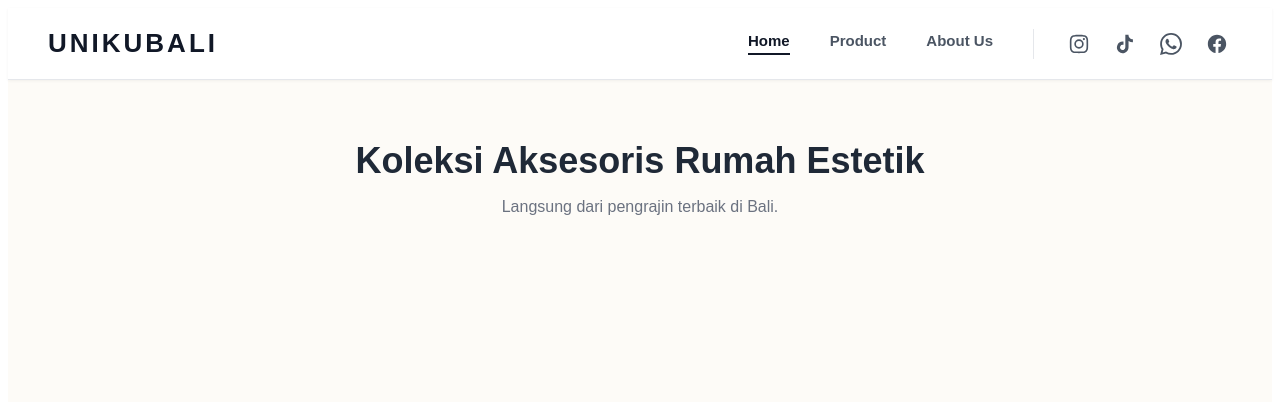
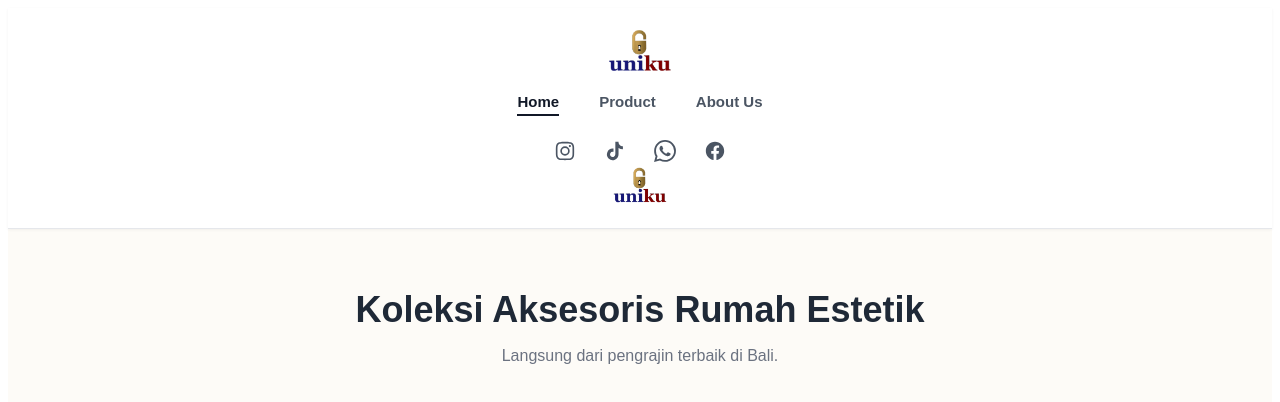
Before and after one commit to padankcool/unikubali, a Next.js app: page / in a window 1280 px wide. Shown: the top 402 px of the page. Built offline with nearby package versions, Linux system fonts and the light colour scheme.

Commit message:
edit navbar

```diff
--- a/components/Navbar.js
+++ b/components/Navbar.js
@@ -17,9 +17,9 @@ export default function Navbar() {
       zIndex: 50,
       boxShadow: '0 1px 3px rgba(0,0,0,0.05)'
     }}>
-      {/* CSS internal untuk mengatur responsif layar */}
+      {/* CSS untuk mengatur responsif */}
       <style>{`
-        .desktop-nav { display: flex; }
+        .desktop-nav { display: flex; flex-direction: column; align-items: center; gap: 16px; }
         .mobile-hamburger { display: none; }
         @media (max-width: 768px) {
           .desktop-nav { display: none !important; }
@@ -27,17 +27,21 @@ export default function Navbar() {
         }
       `}</style>
 
-      <div style={{ display: 'flex', justifyContent: 'space-between', alignItems: 'center' }}>
+      {/* --- TAMPILAN DESKTOP (Semua Rata Tengah) --- */}
+      <div className="desktop-nav">
 
-        {/* Logo Unikubali */}
-        <div style={{ fontSize: '26px', fontWeight: '900', letterSpacing: '3px', color: '#111827', cursor: 'pointer' }}>
-          UNIKUBALI
+        {/* Logo Gambar di Tengah */}
+        <div>
+          <a href="#home">
+            <img
+              src="/logo.png"
+              alt="Unikubali Logo"
+              style={{ height: '45px', objectFit: 'contain', cursor: 'pointer' }}
+            />
+          </a>
         </div>
 
-        {/* Menu & Sosmed (Hanya tampil di Laptop/PC) */}
-        <div className="desktop-nav" style={{ alignItems: 'center', gap: '40px' }}>
-
-          {/* Menu Tengah */}
+        {/* Menu Navigasi Tengah */}
         <div style={{ display: 'flex', gap: '40px', fontWeight: '600', fontSize: '15px' }}>
           {['Home', 'Product', 'About Us'].map((menu) => {
             const isActive = activeMenu === menu;
@@ -60,21 +64,43 @@ export default function Navbar() {
           })}
         </div>
 
-          {/* Sosmed Kanan */}
-          <div style={{ display: 'flex', gap: '16px', alignItems: 'center', borderLeft: '1px solid #e5e7eb', paddingLeft: '30px' }}>
+        {/* Sosmed di Tengah */}
+        <div style={{ display: 'flex', gap: '20px', alignItems: 'center', paddingTop: '4px' }}>
           <SocialIcons />
         </div>
       </div>
 
-        {/* Tombol Hamburger (Hanya tampil di HP) */}
+      {/* --- TAMPILAN MOBILE (Rata Tengah) --- */}
+      <div style={{ display: 'flex', justifyContent: 'space-between', alignItems: 'center' }}>
+
+        {/* Logo Mobile di Kiri/Tengah */}
+        <div className="mobile-hamburger-logo" style={{ display: 'none' }}>
+          {/* Akan di-handle oleh media query */}
+        </div>
+
+        <div className="mobile-logo" style={{ display: 'flex', width: '100%', justifyContent: 'center' }}>
+          <style>{`
+            @media (max-width: 768px) {
+              .mobile-logo { display: flex !important; justify-content: space-between !important; align-items: center !important; width: 100% !important; }
+            }
+          `}</style>
+          <a href="#home">
+            <img
+              src="/logo.png"
+              alt="Unikubali Logo"
+              style={{ height: '38px', objectFit: 'contain', cursor: 'pointer' }}
+            />
+          </a>
+
+          {/* Tombol Hamburger di HP */}
           <button
             className="mobile-hamburger"
             onClick={() => setIsOpen(!isOpen)}
             style={{
               flexDirection: 'column',
               justifyContent: 'space-between',
-            width: '26px',
-            height: '20px',
+              width: '24px',
+              height: '18px',
               background: 'transparent',
               border: 'none',
               cursor: 'pointer',
@@ -86,10 +112,11 @@ export default function Navbar() {
             <div style={{ width: '100%', height: '3px', backgroundColor: '#111827', borderRadius: '2px' }}></div>
             <div style={{ width: '100%', height: '3px', backgroundColor: '#111827', borderRadius: '2px' }}></div>
           </button>
+        </div>
 
       </div>
 
-      {/* Menu Dropdown khusus HP (Muncul saat ikon hamburger diklik) */}
+      {/* Menu Dropdown khusus HP (Rata Tengah) */}
       {isOpen && (
         <div style={{
           marginTop: '20px',
@@ -97,6 +124,7 @@ export default function Navbar() {
           borderTop: '1px solid #f3f4f6',
           display: 'flex',
           flexDirection: 'column',
+          alignItems: 'center',
           gap: '16px'
         }}>
           {['Home', 'Product', 'About Us'].map((menu) => {
@@ -119,8 +147,8 @@ export default function Navbar() {
             );
           })}
 
-          {/* Deretan Sosmed di Menu HP */}
-          <div style={{ display: 'flex', gap: '20px', paddingTop: '12px', borderTop: '1px solid #f3f4f6' }}>
+          {/* Deretan Sosmed di Menu HP (Rata Tengah) */}
+          <div style={{ display: 'flex', gap: '20px', paddingTop: '12px', borderTop: '1px solid #f3f4f6', width: '100%', justifyContent: 'center' }}>
             <SocialIcons />
           </div>
         </div>
```
Also changed, not shown: public/logo.png (added). Lines whose indentation alone changed are shown as unchanged.
